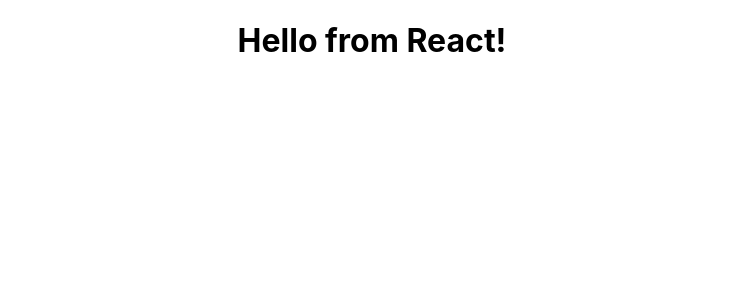
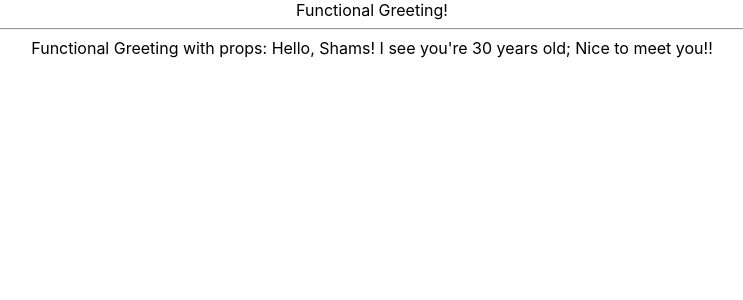
Before and after one commit to khubabshams/gitpod-react, a React (Create React App) app in the folder react-app/: page / in a window 1280 px wide. Shown: the top 300 px of the page, without its empty margins (268-1011 px from the left). Built offline with nearby package versions, Linux system fonts and the light colour scheme.

Commit message:
Add functional greeting with props and update app.js

```diff
--- a/react-app/src/App.js
+++ b/react-app/src/App.js
@@ -1,12 +1,14 @@
 import logo from './logo.svg';
 import './App.css';
 import FunctionalGreeting from './components/FunctionalGreeting';
-
+import FunctionalGreetingWithProps from './components/FunctionalGreetingWithProps';
 
 function App() {
   return (
     <div className="App">
-      <FunctionalGreeting/>
+      <FunctionalGreeting />
+      <hr/>
+      <FunctionalGreetingWithProps greeting="Nice to meet you!" name="Shams" age="30"/>
     </div>
   );
 }
--- a/react-app/src/components/FunctionalGreeting.js
+++ b/react-app/src/components/FunctionalGreeting.js
@@ -1,5 +1,4 @@
 import React from "react";
 
-const FunctionalGreeting = () => <h1>Hello from React!</h1>
-
+const FunctionalGreeting = () => <span>Functional Greeting!</span>
 export default FunctionalGreeting;
--- /dev/null
+++ b/react-app/src/components/FunctionalGreetingWithProps.js
@@ -0,0 +1,8 @@
+import React from "react";
+
+const FunctionalGreetingWithProps = (props) => {
+
+    return <div>Functional Greeting with props: Hello, {props.name}! I see you're {props.age} years old; {props.greeting}!</div>
+}
+
+export default FunctionalGreetingWithProps;
```
